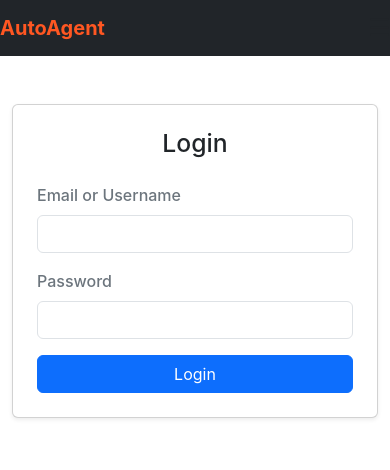
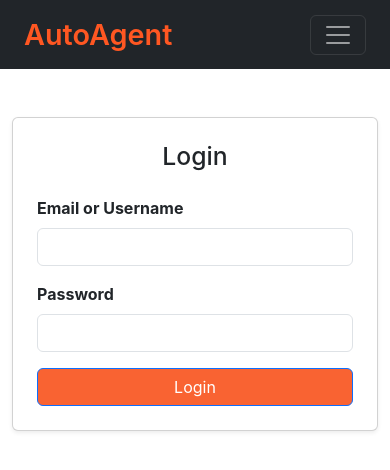
Before and after one commit to robert1948/autoagent, a React (Create React App) app in the folder client/: page /login in a window 390 px wide. Shown: the top 470 px of the page. Built offline with nearby package versions, Linux system fonts and the light colour scheme; no server answers.

Commit message:
Update SCSS files for responsive, clear styling across devices

```diff
--- a/client/src/components/Navbar.js
+++ b/client/src/components/Navbar.js
@@ -1,23 +1,155 @@
-// client/src/components/Navbar.js
-
-import React, { useState } from "react";
-import '../styles/_navbar.scss'; // ✅ Correct relative path
+import { Link, useNavigate } from "react-router-dom";
+import { useState, useEffect } from "react";
+import { useAuth } from "../context/AuthContext";
+import { jwtDecode } from "jwt-decode";
+import axios from "../api/axios";
 
 const Navbar = () => {
-  const [menuOpen, setMenuOpen] = useState(false);
+  const navigate = useNavigate();
+  const [progress, setProgress] = useState(null);
+  const { token, user, isAuthenticated, logout } = useAuth();
 
-  const toggleMenu = () => setMenuOpen(!menuOpen);
+  const handleLogout = () => {
+    logout();
+    navigate("/login");
+  };
+
+  let displayName = "User";
+  if (token) {
+    try {
+      const decoded = jwtDecode(token);
+      displayName = decoded.full_name || decoded.email || "User";
+    } catch {
+      logout();
+      navigate("/login");
+    }
+  }
+
+  useEffect(() => {
+    const fetchOnboarding = async () => {
+      if (token && user?.sub) {
+        try {
+          const res = await axios.get("/developer/me", {
+            headers: { Authorization: `Bearer ${token}` },
+          });
+          const onboarding = res.data?.onboarding || {};
+          const steps = Object.values(onboarding);
+          const completed = steps.filter(Boolean).length;
+          setProgress({ completed, total: steps.length });
+        } catch {
+          setProgress(null);
+        }
+      }
+    };
+    fetchOnboarding();
+  }, [token, user]);
+
+  const progressPercent = progress
+    ? Math.round((progress.completed / progress.total) * 100)
+    : 0;
 
   return (
-    <nav className="navbar">
-      <div className="navbar-brand">AutoAgent</div>
-      <div className="navbar-toggle" onClick={toggleMenu}>
-        &#9776; {/* Unicode hamburger icon */}
-      </div>
-      <div className={`navbar-menu ${menuOpen ? "active" : ""}`}>
-        <a href="/welcome">Welcome</a>
-        <a href="/login">Login</a>
-        <a href="/register">Register</a>
+    <nav className="navbar navbar-expand-lg navbar-dark bg-dark px-4">
+      <Link className="navbar-brand" to="/">
+        AutoAgent
+      </Link>
+
+      {/* Hamburger toggler for mobile */}
+      <button
+        className="navbar-toggler"
+        type="button"
+        data-bs-toggle="collapse"
+        data-bs-target="#navbarNav"
+        aria-controls="navbarNav"
+        aria-expanded="false"
+        aria-label="Toggle navigation"
+      >
+        <span className="navbar-toggler-icon"></span>
+      </button>
+
+      <div className="collapse navbar-collapse" id="navbarNav">
+        <ul className="navbar-nav ms-auto align-items-center">
+          <li className="nav-item">
+            <Link className="nav-link" to="/welcome">
+              Welcome
+            </Link>
+          </li>
+
+          {isAuthenticated ? (
+            <>
+              <li className="nav-item">
+                <Link className="nav-link" to="/dashboard">
+                  Dashboard
+                </Link>
+              </li>
+
+              {progress && (
+                <li className="nav-item d-flex align-items-center px-2">
+                  <div className="text-light small text-nowrap me-2">
+                    {progress.completed}/{progress.total}
+                  </div>
+                  <div
+                    className="progress"
+                    style={{ width: "80px", height: "6px" }}
+                  >
+                    <div
+                      className="progress-bar bg-success"
+                      role="progressbar"
+                      style={{ width: `${progressPercent}%` }}
+                      aria-valuenow={progressPercent}
+                      aria-valuemin="0"
+                      aria-valuemax="100"
+                    />
+                  </div>
+                </li>
+              )}
+
+              <li className="nav-item dropdown">
+                <button
+                  className="btn nav-link dropdown-toggle"
+                  id="userDropdown"
+                  data-bs-toggle="dropdown"
+                  aria-expanded="false"
+                >
+                  Hello, {displayName}
+                </button>
+                <ul
+                  className="dropdown-menu dropdown-menu-end"
+                  aria-labelledby="userDropdown"
+                >
+                  <li>
+                    <Link className="dropdown-item" to="/profile">
+                      Profile
+                    </Link>
+                  </li>
+                  <li>
+                    <Link className="dropdown-item" to="/onboarding">
+                      Onboarding
+                    </Link>
+                  </li>
+                  <li>
+                    <button className="dropdown-item" onClick={handleLogout}>
+                      Logout
+                    </button>
+                  </li>
+                </ul>
+              </li>
+            </>
+          ) : (
+            <>
+              <li className="nav-item">
+                <Link className="nav-link" to="/login">
+                  Login
+                </Link>
+              </li>
+              <li className="nav-item">
+                <Link className="nav-link" to="/register-user">
+                  Register
+                </Link>
+              </li>
+            </>
+          )}
+        </ul>
       </div>
     </nav>
   );
--- a/client/src/styles/_buttons.scss
+++ b/client/src/styles/_buttons.scss
@@ -1,17 +1,29 @@
-.hero-button,
-.btn-hero {
-  margin-top: 1rem;
-  padding: 0.75rem 1.5rem;
-  font-size: 1.125rem;
-  background-color: #ffc107;
-  color: #212529;
-  border: none;
-  border-radius: 0.5rem;
-  text-decoration: none;
-  transition: all 0.2s ease-in-out;
+// _buttons.scss
+
+.btn {
+  display: inline-block;
+  padding: 0.5rem 1rem;
+  font-weight: bold;
+  text-align: center;
+  border-radius: 4px;
+  cursor: pointer;
+  transition: all 0.3s ease;
+
+  &.btn-primary {
+    background-color: #f96332;
+    color: #fff;
+
+    &:hover {
+      background-color: #e04e24;
+    }
+  }
+
+  &.btn-secondary {
+    background-color: #6c757d;
+    color: #fff;
+
+    &:hover {
+      background-color: #5a6268;
+    }
+  }
 }
-.hero-button:hover,
-.btn-hero:hover {
-  background-color: #e0a800;
-  color: #212529;
-}
--- a/client/src/styles/_forms.scss
+++ b/client/src/styles/_forms.scss
@@ -1,22 +1,21 @@
-// styles/_forms.scss
+// _forms.scss
 
-// Extend Bootstrap forms with brand-specific styles
-.form-control {
-  border-radius: 0.375rem; // Rounded corners
-  padding: 0.75rem 1rem;
-  border: 1px solid #ced4da;
+input, select, textarea {
+  width: 100%;
+  padding: 0.5rem;
+  margin-bottom: 1rem;
+  border: 1px solid #ccc;
+  border-radius: 4px;
+  box-sizing: border-box;
 
   &:focus {
-    border-color: $primary-color;
-    box-shadow: 0 0 0 0.25rem rgba($primary-color, 0.25);
+    outline: none;
+    border-color: #f96332;
   }
 }
 
-.form-label {
-  font-weight: 500;
-  color: $secondary-color;
+label {
+  font-weight: bold;
+  margin-bottom: 0.5rem;
+  display: block;
 }
-
-.form-check-label {
-  color: $text-color;
-}
--- a/client/src/styles/_layout.scss
+++ b/client/src/styles/_layout.scss
@@ -1,20 +1,31 @@
 .fullscreen-container {
   display: flex;
+  flex-direction: column;
   align-items: center;
   justify-content: center;
   min-height: 100vh;
+  width: 100vw;
   padding: 1.5rem;
   background-color: #fff;
+  box-sizing: border-box;
 }
+
 .centered-content {
-  text-align: center;
+  width: 100%;
   max-width: 640px;
   margin: auto;
   padding: 2rem 1rem;
+  text-align: center;
+  box-sizing: border-box;
 }
+
 .hero-title {
   font-size: 2.5rem;
   font-weight: bold;
   margin-bottom: 1rem;
   color: #333;
+
+  @media (max-width: 768px) {
+    font-size: 2rem;
+  }
 }
--- a/client/src/styles/_navbar.scss
+++ b/client/src/styles/_navbar.scss
@@ -1,61 +1,32 @@
-/* src/styles/_navbar.scss */
+// _navbar.scss
 
 .navbar {
-  background-color: #212529; // Dark theme navbar
-  padding: 0.75rem 1rem;
+  background-color: #222;
+  color: #fff;
 
   .navbar-brand {
-    font-size: 1.8rem;
-    font-weight: 600;
-    color: #ff5722;
-    transition: color 0.3s ease;
+    font-size: 1.5rem;
+    font-weight: bold;
+    color: #f96332;
+  }
+
+  .nav-link {
+    color: #fff;
+    margin-right: 1rem;
 
     &:hover {
-      color: #2ae619;
+      color: #f96332;
     }
   }
 
-  .navbar-toggler {
-    border: none;
-    background: none;
-    color: #fff; // Icon color
-    font-size: 1.25rem;
-    padding: 0.25rem 0.5rem;
-    transition: all 0.3s ease;
+  .dropdown-menu {
+    background-color: #333;
 
-    &:focus {
-      outline: none;
-      box-shadow: none;
-    }
-
-    .navbar-toggler-icon {
-      filter: invert(100%); // Adjust color
-    }
-  }
-
-  .navbar-collapse {
-    transition: max-height 0.3s ease, opacity 0.3s ease;
-    overflow: hidden;
-
-    &.collapsing {
-      opacity: 0.5;
-    }
-
-    &.collapse.show {
-      max-height: 500px; // Adjust as needed
-      opacity: 1;
-    }
-  }
-
-  .navbar-nav {
-    .nav-link {
-      font-size: 1.15rem;
-      color: #ff5722;
-      padding: 0.5rem 1rem;
-      transition: color 0.3s ease;
+    .dropdown-item {
+      color: #fff;
 
       &:hover {
-        color: #22ff6c;
+        background-color: #444;
       }
     }
   }
--- a/client/src/styles/_responsive.scss
+++ b/client/src/styles/_responsive.scss
@@ -1,50 +1,23 @@
-/* client/src/styles/_responsive.scss */
+// _responsive.scss
 
-/* General responsive container */
-.container {
-  width: 100%;
-  max-width: 1200px;
-  margin: 0 auto;
-  padding: 0 1rem; /* some horizontal padding */
+// Utility classes for responsive typography & layout
+.text-center {
+  text-align: center;
 }
 
-/* Navbar adjustments for mobile */
-.navbar {
-  display: flex;
-  flex-wrap: wrap;
-  justify-content: space-between;
-  align-items: center;
-  padding: 0.5rem 1rem;
-
-  .navbar-brand {
-    font-size: 1.25rem;
-    font-weight: bold;
-  }
-
-  .navbar-toggle {
-    display: none;
-    font-size: 1.5rem;
-    cursor: pointer;
-  }
-
-  .navbar-menu {
-    display: flex;
-    flex-direction: row;
-  }
+.hide-on-mobile {
+  display: block;
 
   @media (max-width: 768px) {
-    .navbar-toggle {
-      display: block;
-    }
-
-    .navbar-menu {
-      display: none;
-      flex-direction: column;
-      width: 100%;
-
-      &.active {
-        display: flex;
-      }
-    }
+    display: none;
   }
 }
+
+.full-width {
+  width: 100%;
+}
+
+.responsive-img {
+  max-width: 100%;
+  height: auto;
+}
--- a/client/src/styles/_typography.scss
+++ b/client/src/styles/_typography.scss
@@ -1,20 +1,25 @@
-.title {
-  font-size: 3.5rem;
-  font-weight: 700;
-  color: #007bff;
-  margin-bottom: 0.5rem;
+// _typography.scss
+
+body {
+  font-family: Arial, sans-serif;
+  color: #333;
+  line-height: 1.6;
 }
-.subtitle {
-  font-size: 1.25rem;
-  color: #6c757d;
+
+h1, h2, h3, h4, h5, h6 {
+  font-weight: bold;
+  margin: 1rem 0;
 }
-.homepage-header {
-  background-color: #212529;
-  color: #fff;
-  padding: 4rem 1.5rem;
-  text-align: center;
+
+p {
+  margin: 0.5rem 0;
 }
-.homepage-header h1 {
-  font-size: 3rem;
-  margin-bottom: 1rem;
+
+a {
+  color: #f96332;
+  text-decoration: none;
+
+  &:hover {
+    text-decoration: underline;
+  }
 }
--- a/client/src/styles/_variables.scss
+++ b/client/src/styles/_variables.scss
@@ -1,15 +1,6 @@
-// styles/_variables.scss
+// _variables.scss
 
-// Colors
-$primary-color: #007bff;
+$primary-color: #f96332;
 $secondary-color: #6c757d;
-$highlight-color: #ffc107;
-$navbar-link-color: #ff5722;
-$navbar-link-hover: #22ff6c;
 $background-color: #fff;
-$text-color: #212529;
-
-// Typography
-$font-family-base: "Roboto", sans-serif;
-$font-size-base: 1rem;
-$line-height-base: 1.5;
+$text-color: #333;
--- a/client/src/styles/app.scss
+++ b/client/src/styles/app.scss
@@ -1,20 +1,9 @@
-// Import variables first (used by other modules)
-@import "variables";
+// app.scss
 
-// Import global layout, typography, etc.
-@import "layout";
-@import "typography";
-
-// Import navbar, buttons, forms, responsive enhancements
-@import "navbar";
-@import "buttons";
-@import "forms";
-@import "responsive";
-
-// Additional global styles can go here
-body {
-  font-family: Arial, sans-serif;
-  background-color: #f8f9fa;
-  margin: 0;
-  padding: 0;
-}
+@import './variables';
+@import './layout';
+@import './typography';
+@import './navbar';
+@import './buttons';
+@import './forms';
+@import './responsive';
```
Also changed, not shown: 1 other file (tests, documents, lock files or other folders).
